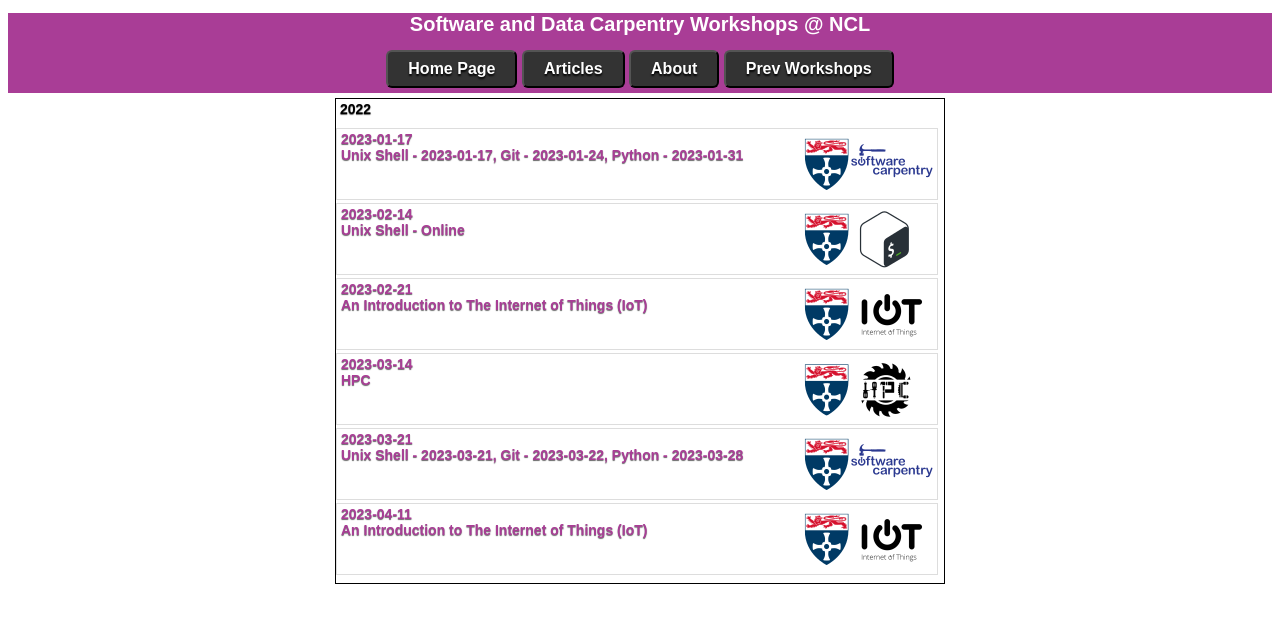
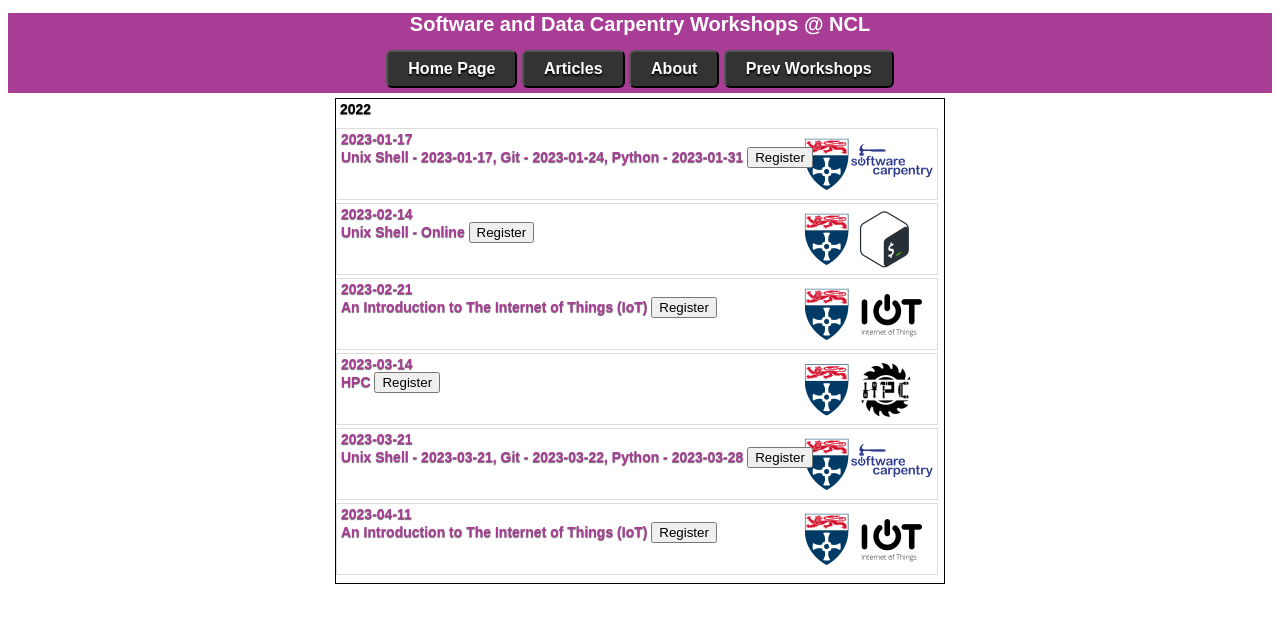
Before and after one commit to NclRSE-Training/software-carpentry, a Jekyll site: the page built from index.html, in a window 1280 px wide. Shown: the top 623 px of the page. Built offline with Jekyll 4.4.1, drawn with Linux system fonts in a browser that asks for light colours.

Commit message:
Add register button

```diff
--- a/_data/thisyear.yml
+++ b/_data/thisyear.yml
@@ -2,6 +2,7 @@
   date: 2023-01-17
   title: Unix Shell - 2023-01-17, Git - 2023-01-24, Python - 2023-01-31
   type: swc
+  form: https://forms.office.com/e/KUXvN60HJR
 - link: https://nclrse-training.github.io/2023-02-14-NCL-ONLINE/
   date: 2023-02-14
   title: Unix Shell - Online
--- a/index.html
+++ b/index.html
@@ -18,6 +18,7 @@ title: Software Carpentry @ NCL
         <h2>
           {{ workshop.date }}<br/>
           {{ workshop.title }}
+          <button type="button" onclick="location.href='{{ workshop.form }}';">Register</button>
         </h2>
       </a>
 <!--
```
